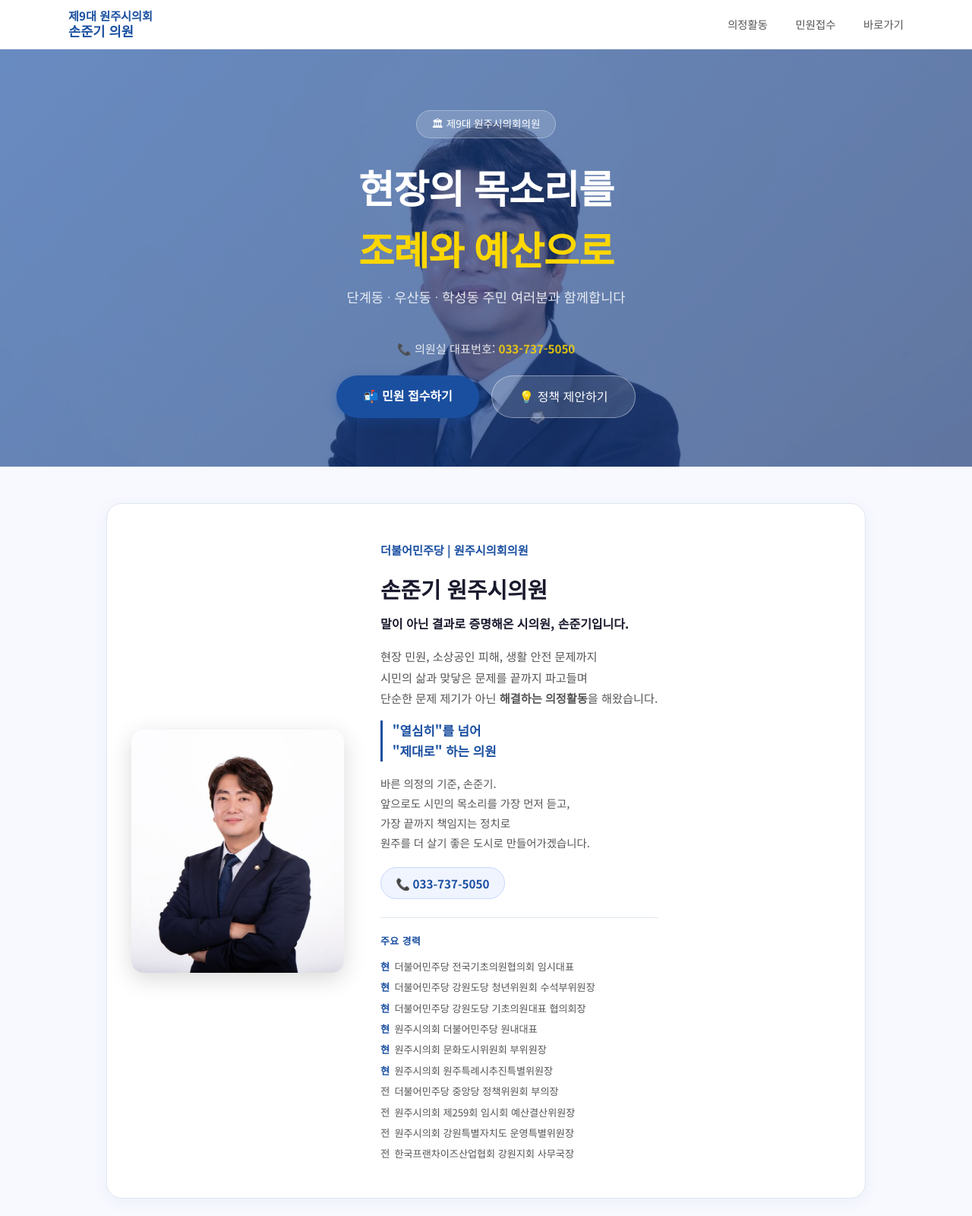
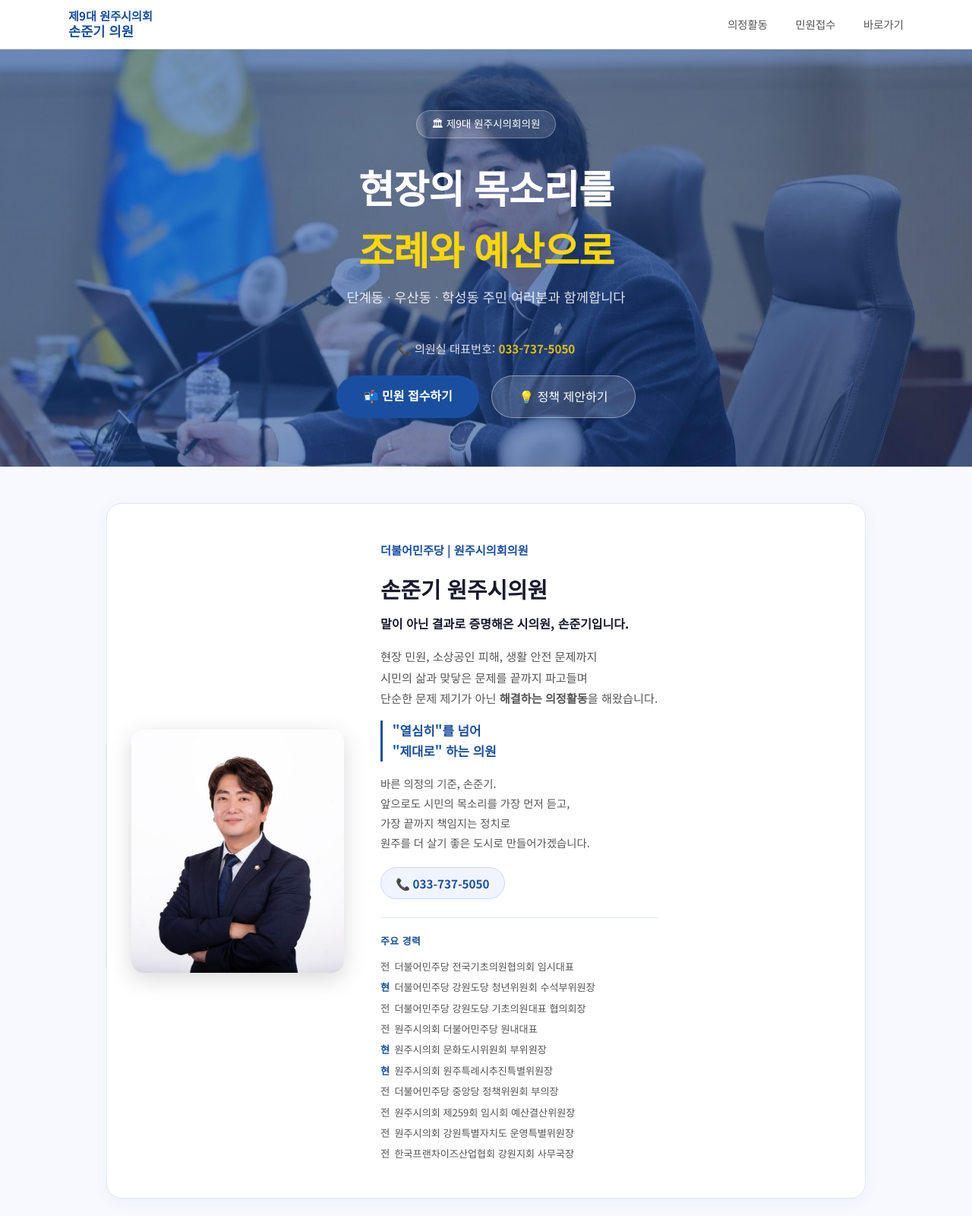
Before and after one commit to junekison-droid/sonjunki-council, a plain HTML site: page index.html in a window 1280 px wide. Shown: the top 1600 px of the page at 76% size. Drawn offline with Linux system fonts and the light colour scheme.

Commit message:
이력 전/현 수정, SNS 링크 실제 주소, 히어로 배경 개선

```diff
--- a/index.html
+++ b/index.html
@@ -84,8 +84,8 @@
     .hero-img {
       position: absolute;
       inset: 0;
-      background: url('profile.jpg') center top / cover no-repeat;
-      opacity: 0.35;
+      background: url('hero.jpg') center center / cover no-repeat;
+      opacity: 0.45;
     }
     .hero-content {
       position: relative;
@@ -467,10 +467,10 @@
       <div style="margin-top:1.5rem; padding-top:1.2rem; border-top:1px solid var(--border);">
         <div style="font-size:0.8rem; font-weight:700; color:var(--primary); margin-bottom:0.8rem; letter-spacing:0.5px;">주요 경력</div>
         <ul style="list-style:none; display:flex; flex-direction:column; gap:0.4rem;">
-          <li style="font-size:0.82rem; color:var(--text-light); display:flex; gap:0.4rem;"><span style="color:var(--primary); font-weight:700; flex-shrink:0;">현</span>더불어민주당 전국기초의원협의회 임시대표</li>
+          <li style="font-size:0.82rem; color:var(--text-light); display:flex; gap:0.4rem;"><span style="color:#888; font-weight:700; flex-shrink:0;">전</span>더불어민주당 전국기초의원협의회 임시대표</li>
           <li style="font-size:0.82rem; color:var(--text-light); display:flex; gap:0.4rem;"><span style="color:var(--primary); font-weight:700; flex-shrink:0;">현</span>더불어민주당 강원도당 청년위원회 수석부위원장</li>
-          <li style="font-size:0.82rem; color:var(--text-light); display:flex; gap:0.4rem;"><span style="color:var(--primary); font-weight:700; flex-shrink:0;">현</span>더불어민주당 강원도당 기초의원대표 협의회장</li>
-          <li style="font-size:0.82rem; color:var(--text-light); display:flex; gap:0.4rem;"><span style="color:var(--primary); font-weight:700; flex-shrink:0;">현</span>원주시의회 더불어민주당 원내대표</li>
+          <li style="font-size:0.82rem; color:var(--text-light); display:flex; gap:0.4rem;"><span style="color:#888; font-weight:700; flex-shrink:0;">전</span>더불어민주당 강원도당 기초의원대표 협의회장</li>
+          <li style="font-size:0.82rem; color:var(--text-light); display:flex; gap:0.4rem;"><span style="color:#888; font-weight:700; flex-shrink:0;">전</span>원주시의회 더불어민주당 원내대표</li>
           <li style="font-size:0.82rem; color:var(--text-light); display:flex; gap:0.4rem;"><span style="color:var(--primary); font-weight:700; flex-shrink:0;">현</span>원주시의회 문화도시위원회 부위원장</li>
           <li style="font-size:0.82rem; color:var(--text-light); display:flex; gap:0.4rem;"><span style="color:var(--primary); font-weight:700; flex-shrink:0;">현</span>원주시의회 원주특례시추진특별위원장</li>
           <li style="font-size:0.82rem; color:var(--text-light); display:flex; gap:0.4rem;"><span style="color:#888; font-weight:700; flex-shrink:0;">전</span>더불어민주당 중앙당 정책위원회 부의장</li>
@@ -702,13 +702,13 @@
       <p>SNS 및 공식 채널을 통해 소통하세요</p>
     </div>
     <div class="links-grid">
-      <a href="https://instagram.com" target="_blank" class="link-card">
+      <a href="https://instagram.com/themin_juneki" target="_blank" class="link-card">
         <span class="icon">📸</span> 인스타그램
       </a>
-      <a href="https://youtube.com" target="_blank" class="link-card">
+      <a href="https://www.youtube.com/@손준기의1분" target="_blank" class="link-card">
         <span class="icon">▶️</span> 유튜브
       </a>
-      <a href="https://facebook.com" target="_blank" class="link-card">
+      <a href="https://fb.com/juneki.son" target="_blank" class="link-card">
         <span class="icon">📘</span> 페이스북
       </a>
       <a href="https://wonju.go.kr" target="_blank" class="link-card">
```
